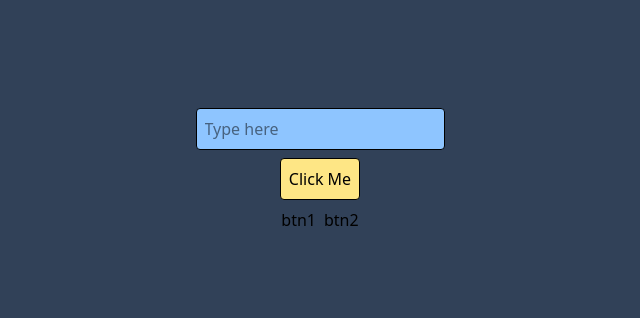
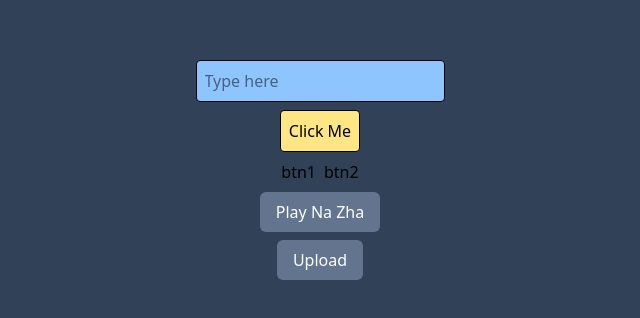
Before and after one commit to alaminsframe/react, a React (Vite) app: page / in a window 1280 px wide. Shown: the part 230-548 px from the top of the page, without its empty margins (320-960 px from the left). Built offline with nearby package versions, Linux system fonts and the light colour scheme.

Commit message:
passing event handlers as props

```diff
--- a/src/App.jsx
+++ b/src/App.jsx
@@ -6,6 +6,7 @@ import Wrapper from './Exercise/Wrapper';
 import Button from './Exercise/Button';
 import TextIput from './Exercise/TextIput';
 import Buttons from './Exercise/Buttons';
+import Toolbar from './Exercise/ToolBar';
 
 function App() {
 const [student, setStudent] = useState();
@@ -16,6 +17,7 @@ const [student, setStudent] = useState();
         <TextIput />
         <Button />
         <Buttons />
+        <Toolbar />
         {/* <Wrapper>
           <h1 className='text-2xl text-white'>Hello world</h1>
           <p className='text-lg text-white'>This is a simple react app</p>
--- /dev/null
+++ b/src/Exercise/ToolBar.jsx
@@ -0,0 +1,39 @@
+
+const Button = ({ onClick, children }) => {
+  return (
+    <button
+        onClick={onClick}
+        className='bg-slate-500 text-white px-4 py-2 rounded-md cursor-pointer hover:bg-slate-600'>
+      {children}
+    </button>
+  )
+}
+const PlayButton = ({name}) => {
+    const handlePlayClick = () => {
+        console.log(`Playing ${name}`);
+    }
+
+    return (
+        <Button onClick={handlePlayClick}>
+            Play {name}
+        </Button>
+    )
+}
+const UploadButton = () => {
+  return (
+    <Button onClick={() => console.log('Upload button clicked')}>
+      Upload
+    </Button>
+  )
+}
+
+const ToolBar = () => {
+  return (
+    <>
+        <PlayButton name='Na Zha' />
+        <UploadButton />
+    </>
+  )
+}
+
+export default ToolBar
```
